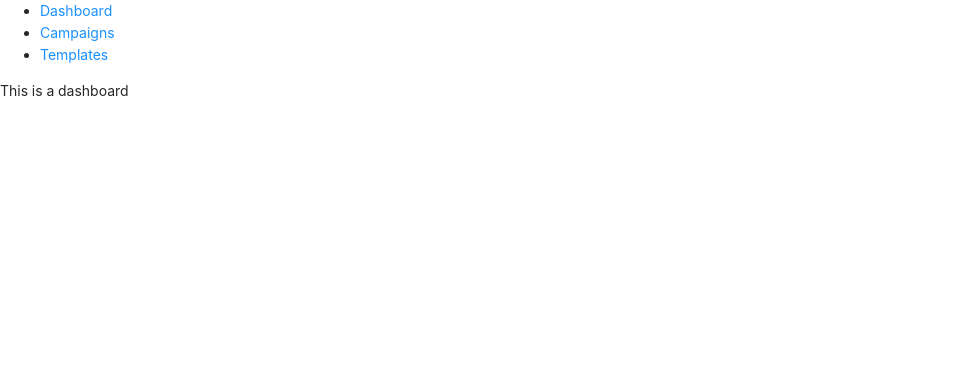
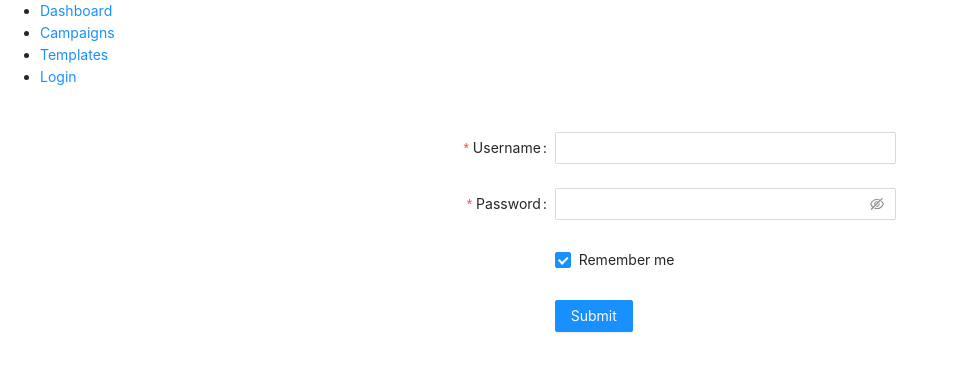
Before and after one commit to xindixu/mailit, a React (Create React App) app in the folder frontend/: page /login in a window 1280 px wide. Shown: the top 370 px of the page, without its empty margins (0-956 px from the left). Built offline with nearby package versions, Linux system fonts and the light colour scheme.

Commit message:
[front-end] login page

```diff
--- a/frontend/src/App.js
+++ b/frontend/src/App.js
@@ -2,6 +2,7 @@
 import Dashboard from "./pages/dashboard"
 import Campaigns from "./pages/campaigns"
 import Templates from "./pages/templates"
+import Login from "./pages/login"
 
 function App() {
   return (
@@ -19,6 +20,9 @@
               <li>
                 <Link to="/template">Templates</Link>
               </li>
+              <li>
+                <Link to="/login">Login</Link>
+              </li>
             </ul>
           </nav>
 
@@ -28,6 +32,9 @@
             </Route>
             <Route path="/template">
               <Templates />
+            </Route>
+            <Route path="/login">
+              <Login />
             </Route>
             <Route path="/">
               <Dashboard />
--- /dev/null
+++ b/frontend/src/pages/login/index.js
@@ -0,0 +1,61 @@
+import React from "react"
+import { Form, Input, Button, Checkbox } from "antd"
+import styled from "styled-components"
+
+const Main = styled.div`
+  width: 40%;
+  margin: auto;
+  padding-top: 30px;
+`
+
+const Login = () => {
+  const onFinish = (values) => {
+    console.log("Success:", values)
+  }
+
+  const onFinishFailed = (errorInfo) => {
+    console.log("Failed:", errorInfo)
+  }
+
+  return (
+    <Main>
+      <Form
+        name="basic"
+        labelCol={{ span: 8 }}
+        wrapperCol={{ span: 16 }}
+        initialValues={{ remember: true }}
+        onFinish={onFinish}
+        onFinishFailed={onFinishFailed}
+        autoComplete="off"
+      >
+        <Form.Item
+          label="Username"
+          name="username"
+          rules={[{ required: true, message: "Please input your username!" }]}
+        >
+          <Input />
+        </Form.Item>
+
+        <Form.Item
+          label="Password"
+          name="password"
+          rules={[{ required: true, message: "Please input your password!" }]}
+        >
+          <Input.Password />
+        </Form.Item>
+
+        <Form.Item name="remember" valuePropName="checked" wrapperCol={{ offset: 8, span: 16 }}>
+          <Checkbox>Remember me</Checkbox>
+        </Form.Item>
+
+        <Form.Item wrapperCol={{ offset: 8, span: 16 }}>
+          <Button type="primary" htmlType="submit">
+            Submit
+          </Button>
+        </Form.Item>
+      </Form>
+    </Main>
+  )
+}
+
+export default Login
```
